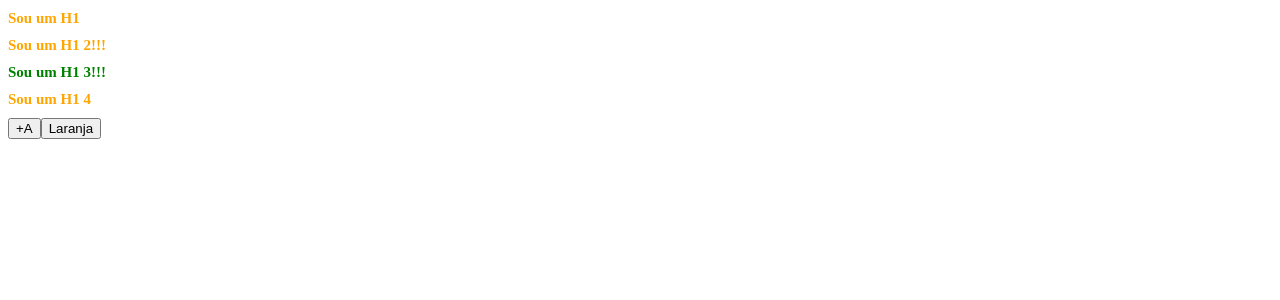
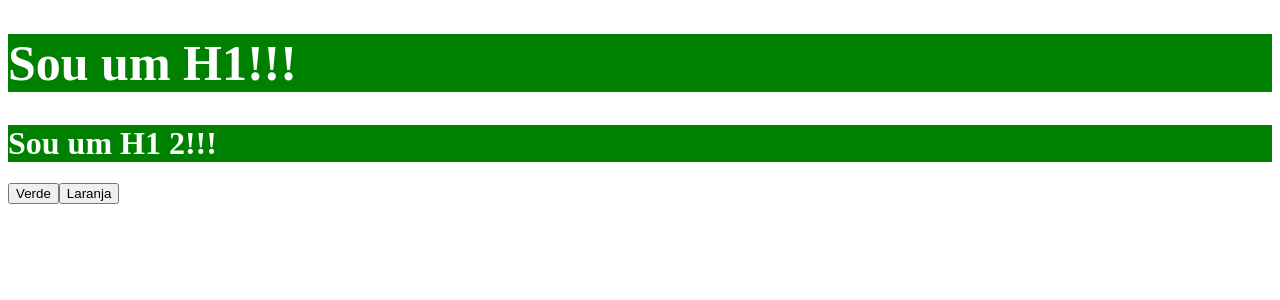
Before and after one commit to thiago-desenv/fundamentos-angular, an Angular app: page / in a window 1280 px wide. Shown: the top 300 px of the page. Built offline with nearby package versions, Linux system fonts and the light colour scheme.

Commit message:
Usado [ngClass] e [class] para passagem de valores dos styles

```diff
--- a/src/app/app.component.html
+++ b/src/app/app.component.html
@@ -1,4 +1,17 @@
-<h1 [ngStyle]="{
+<h1 [ngClass]="{
+  'is-big is-green': isGreen,
+  'is-orange': !isGreen
+}">Sou um H1!!!</h1>
+
+<h1 [class]="{
+  'is-green': isGreen,
+  'is-orange': !isGreen
+}">Sou um H1 2!!!</h1>
+
+<button (click)="mudarParaVerde()">Verde</button>
+<button (click)="mudarParaLaranha()">Laranja</button>
+
+<!-- <h1 [ngStyle]="{
   'font-size': fontSize + 'px',
   'color': textColor
 }">Sou um H1</h1>
@@ -10,7 +23,7 @@
 <h1 [ngStyle]="stylesObj">Sou um H1 4</h1>
 
 <button (click)="aumentarTamanhoFonte()">+A</button>
-<button (click)="alternarFontColor()">{{ buttonText }}</button>
+<button (click)="alternarFontColor()">{{ buttonText }}</button> -->
 
 <!-- <div class="list" > -->
   <!-- <app-pessoa
--- a/src/app/app.component.scss
+++ b/src/app/app.component.scss
@@ -1,3 +1,16 @@
+.is-big {
+  font-size: 50px;
+}
+
+.is-green {
+  color: white;
+  background-color: green;
+}
+
+.is-orange {
+  color: white;
+  background-color: orange;
+}
 // .list {
 //   background-color: black;
 //   padding: 3px;
--- a/src/app/app.component.ts
+++ b/src/app/app.component.ts
@@ -6,41 +6,51 @@ import { Component } from '@angular/core';
   styleUrls: ['./app.component.scss']
 })
 export class AppComponent {
-  fontSize: number = 15;
-  textColor: 'green' | 'orange' = 'orange';
-  buttonText: 'Verde' | 'Laranja' = 'Laranja';
-  stylesString: string = 'font-size: 15px; color: green';
-  stylesObj = {
-    'font-size': this.fontSize + 'px',
-    'color': this.textColor
-  };
+  isGreen: boolean = true;
 
-  aumentarTamanhoFonte() {
-    this.fontSize += 1;
-
-    this.stylesString = `font-size: ${this.fontSize}px; color: ${this.textColor};`;
-    this.stylesObj['font-size'] = this.fontSize + 'px';
-    this.  stylesObj = {
-    'font-size': this.fontSize + 'px',
-    'color': this.textColor
-  };
+  mudarParaVerde() {
+    this.isGreen = true;
   }
 
-  alternarFontColor() {
-    if(this.textColor === 'green') {
-      this.textColor = 'orange';
-      this.buttonText = 'Verde';
-    } else {
-      this.textColor = 'green';
-      this.buttonText = 'Laranja';
-    }
+  mudarParaLaranha() {
+    this.isGreen = false;
+  }
 
-    this.stylesString = `font-size: ${this.fontSize}px; color: ${this.textColor};`;
-    this.stylesObj = {
-    'font-size': this.fontSize + 'px',
-    'color': this.textColor
-    };
-  }
+  // fontSize: number = 15;
+  // textColor: 'green' | 'orange' = 'orange';
+  // buttonText: 'Verde' | 'Laranja' = 'Laranja';
+  // stylesString: string = 'font-size: 15px; color: green';
+  // stylesObj = {
+  //   'font-size': this.fontSize + 'px',
+  //   'color': this.textColor
+  // };
+
+  // aumentarTamanhoFonte() {
+  //   this.fontSize += 1;
+
+  //   this.stylesString = `font-size: ${this.fontSize}px; color: ${this.textColor};`;
+  //   this.stylesObj['font-size'] = this.fontSize + 'px';
+  //   this.  stylesObj = {
+  //   'font-size': this.fontSize + 'px',
+  //   'color': this.textColor
+  // };
+  // }
+
+  // alternarFontColor() {
+  //   if(this.textColor === 'green') {
+  //     this.textColor = 'orange';
+  //     this.buttonText = 'Verde';
+  //   } else {
+  //     this.textColor = 'green';
+  //     this.buttonText = 'Laranja';
+  //   }
+
+  //   this.stylesString = `font-size: ${this.fontSize}px; color: ${this.textColor};`;
+  //   this.stylesObj = {
+  //   'font-size': this.fontSize + 'px',
+  //   'color': this.textColor
+  //   };
+  // }
 
   // indexPessoaSelecionada: number | undefined;
   // listPessoas = [
```
